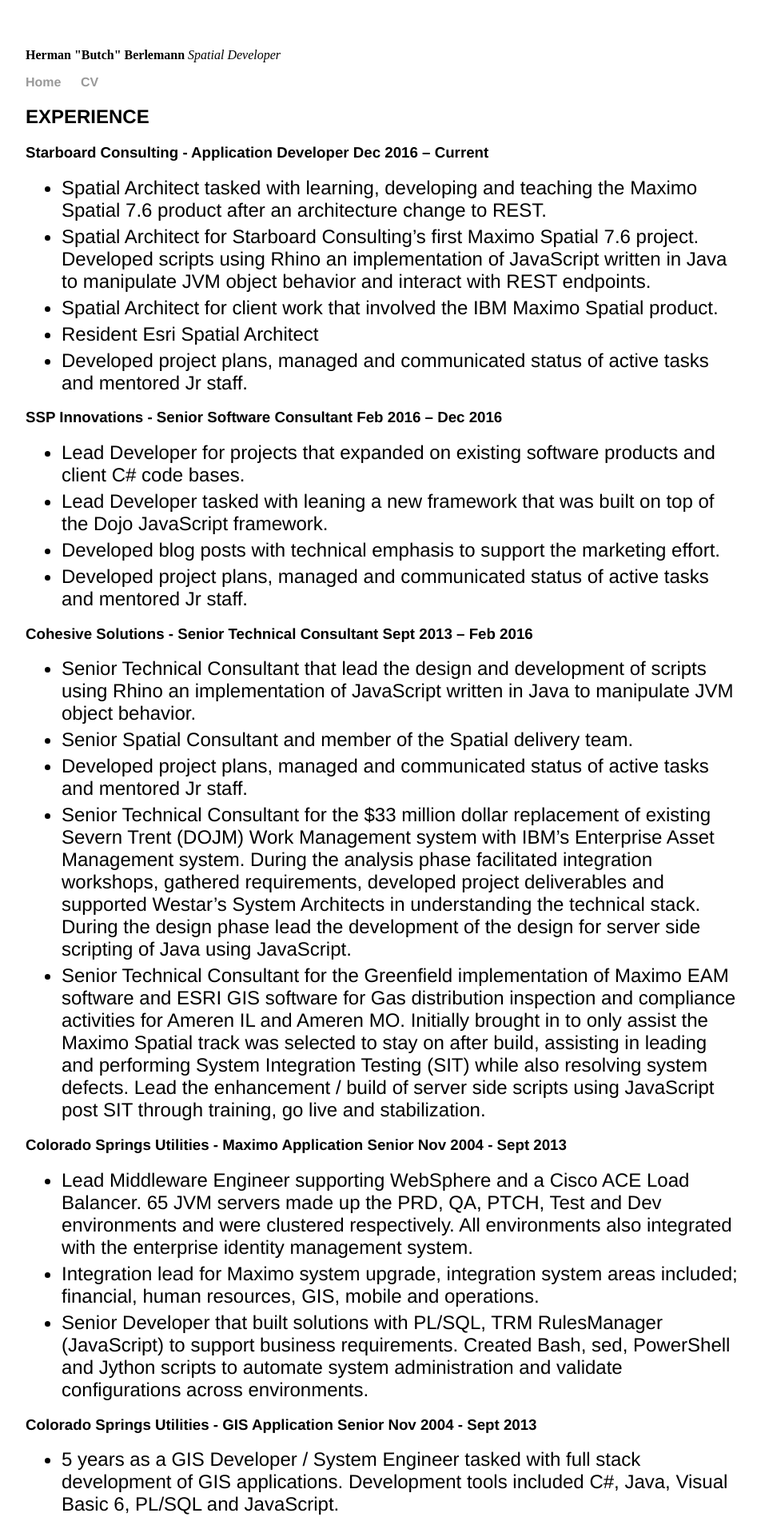
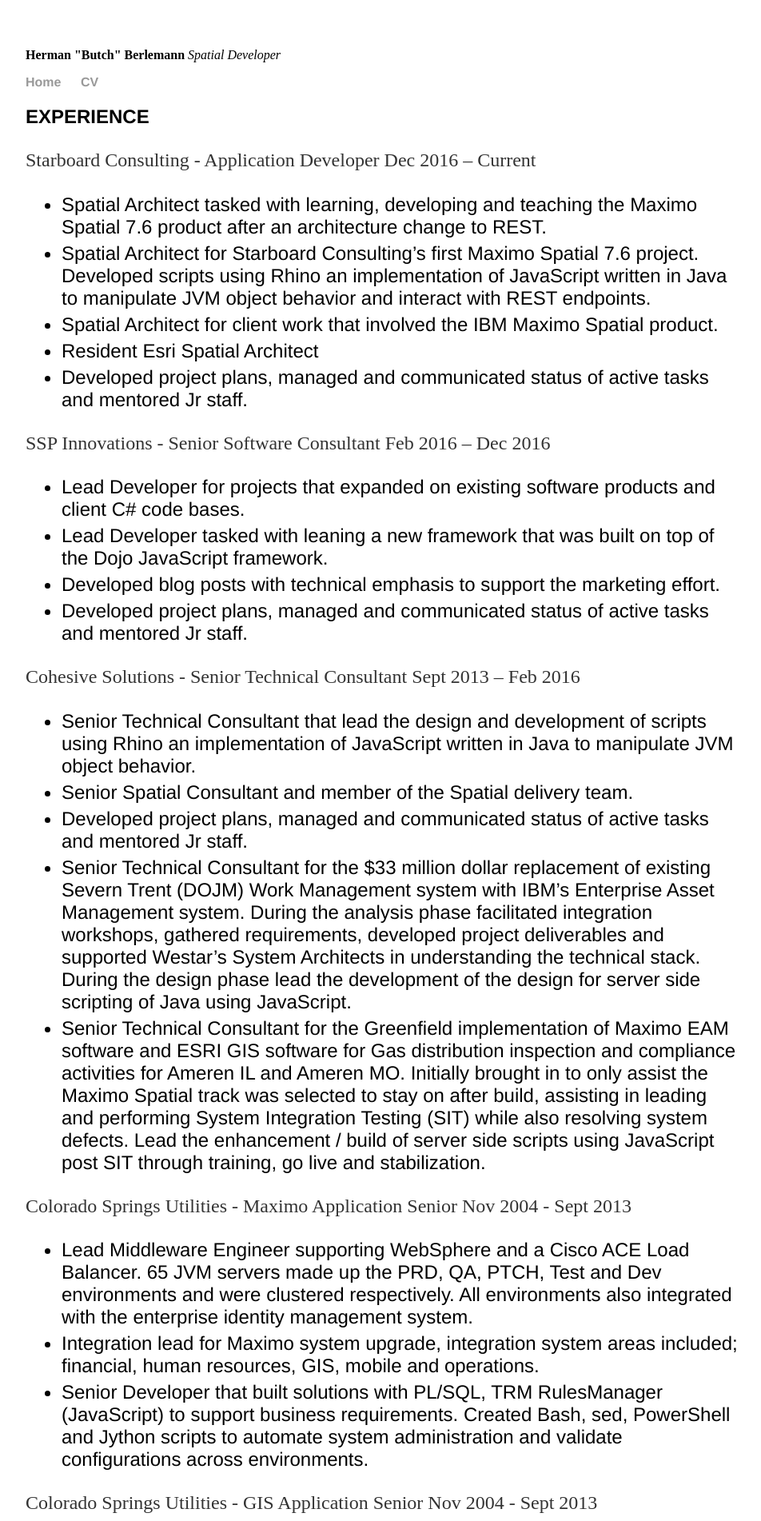
Before and after one commit to butchberlemann/butchberlemann.github.io, a Jekyll site: the page built from cv/cv.html, in a window 1280 px wide. Shown: the top 1902 px of the page at 80% size, without its empty margins (160-1112 px from the left). Built offline with Jekyll 4.4.1, drawn with Linux system fonts in a browser that asks for light colours.

```diff
--- a/cv/cv.html
+++ b/cv/cv.html
@@ -6,7 +6,7 @@ title: Butch Berlemann Spatial EAM Developer
 
 <h2>EXPERIENCE</h2>
 
-<h3>Starboard Consulting - Application Developer                                                                         Dec 2016 – Current </h3>
+<p> Starboard Consulting - Application Developer                                                                         Dec 2016 – Current </p>
 <ul >
  <li class="detail" > Spatial Architect tasked with learning, developing and teaching the Maximo Spatial 7.6 product after an architecture change to REST. </li>
  <li class="detail" > Spatial Architect for Starboard Consulting’s first Maximo Spatial 7.6 project. Developed scripts using Rhino an implementation of JavaScript written in Java to manipulate JVM object behavior and interact with REST endpoints.  </li>
@@ -15,7 +15,7 @@ title: Butch Berlemann Spatial EAM Developer
  <li class="detail" > Developed project plans, managed and communicated status of active tasks and mentored Jr staff. </li>
 </ul>
 
-<h3>SSP Innovations - Senior Software Consultant					Feb 2016 – Dec 2016 </h3>
+<p> SSP Innovations - Senior Software Consultant					Feb 2016 – Dec 2016 </p>
 <ul>
   <li class="detail" >	Lead Developer for projects that expanded on existing software products and client C# code bases.</li>
   <li class="detail" >	Lead Developer tasked with leaning a new framework that was built on top of the Dojo JavaScript framework.</li>
@@ -24,7 +24,7 @@ title: Butch Berlemann Spatial EAM Developer
 
 </ul>
 
-<h3>Cohesive Solutions - Senior Technical Consultant                                                          Sept 2013 – Feb 2016</h3>
+<p> Cohesive Solutions - Senior Technical Consultant                                                          Sept 2013 – Feb 2016</p>
 <ul>
  <li class="detail" >Senior Technical Consultant that lead the design and development of scripts using Rhino an implementation of JavaScript written in Java to manipulate JVM object behavior.  </li>
  <li class="detail" >Senior Spatial Consultant and member of the Spatial delivery team. </li>
@@ -33,14 +33,14 @@ title: Butch Berlemann Spatial EAM Developer
  <li class="detail" >Senior Technical Consultant for the Greenfield implementation of Maximo EAM software and ESRI GIS software for Gas distribution inspection and compliance activities for Ameren IL and Ameren MO. Initially brought in to only assist the Maximo Spatial track was selected to stay on after build, assisting in leading and performing System Integration Testing (SIT) while also resolving system defects. Lead the enhancement / build of server side scripts using JavaScript post SIT through training, go live and stabilization.</li>
 </ul>
 
-<h3>Colorado Springs Utilities - Maximo Application Senior                                                  Nov 2004 - Sept 2013</h3>
+<p> Colorado Springs Utilities - Maximo Application Senior                                                  Nov 2004 - Sept 2013 </p>
 <ul>
   <li class="detail" >Lead Middleware Engineer supporting WebSphere and a Cisco ACE Load Balancer. 65 JVM servers made up the PRD, QA, PTCH, Test and Dev environments and were clustered respectively. All environments also integrated with the enterprise identity management system.  </li>
   <li class="detail" >Integration lead for Maximo system upgrade, integration system areas included; financial, human resources, GIS, mobile and operations.  </li>
   <li class="detail" >Senior Developer that built solutions with PL/SQL, TRM RulesManager (JavaScript) to support business requirements. Created Bash, sed, PowerShell and Jython scripts to automate system administration and validate configurations across environments. </li>
 </ul>
 
-<h3>Colorado Springs Utilities - GIS Application Senior      		                           Nov 2004 - Sept 2013</h3>
+<p> Colorado Springs Utilities - GIS Application Senior      		                           Nov 2004 - Sept 2013 </p>
 <ul>
   <li class="detail" > 5 years as a GIS Developer / System Engineer tasked with full stack development of GIS applications. Development tools included C#, Java, Visual Basic 6, PL/SQL and JavaScript.  </li>
   <li class="detail" > Principal supporting developer for custom suite of software used to manage Sanitary Sewer Evaluation and Rehabilitation Program (SSERP) built by a team of internal developers and external contractors. 10 plus users had a wide range of tools to assess Wastewater pipe health, report on health and schedule preventative maintenance. The suite of tools built mostly on the ArcGIS desktop environment bridged GIS and Maximo data creating a seamless workflow between engineering, operations and environmental. Extensive experience developing custom SQL to respond to changing reporting requirements.</li>
```
